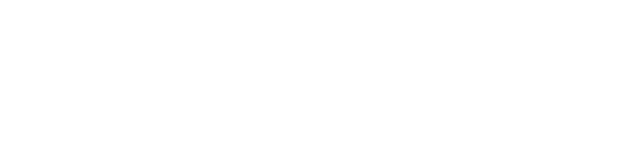
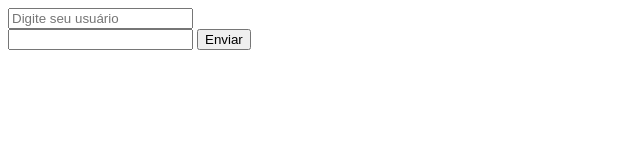
Before and after one commit to DavidFico0/chatRealtime, a website: page public/index.html in a window 1280 px wide. Shown: the whole page, without its empty margins (0-640 px from the left). Drawn offline with nearby package versions, Linux system fonts and the light colour scheme.

Commit message:
Criação de arquivo css e form

```diff
--- a/public/index.html
+++ b/public/index.html
@@ -10,6 +10,12 @@
     <link rel="style"></link>
 </head>
 <body>
+    <form id='chat'>
+        <input type="text" name="username" id="" placeholder="Digite seu usuário">
+        <div class="messages"></div>
+        <input type="text" name="messages" id="" placeholder="">
+        <button type="submit">Enviar</button>
 
+    </form>
 </body>
 </html>
```
